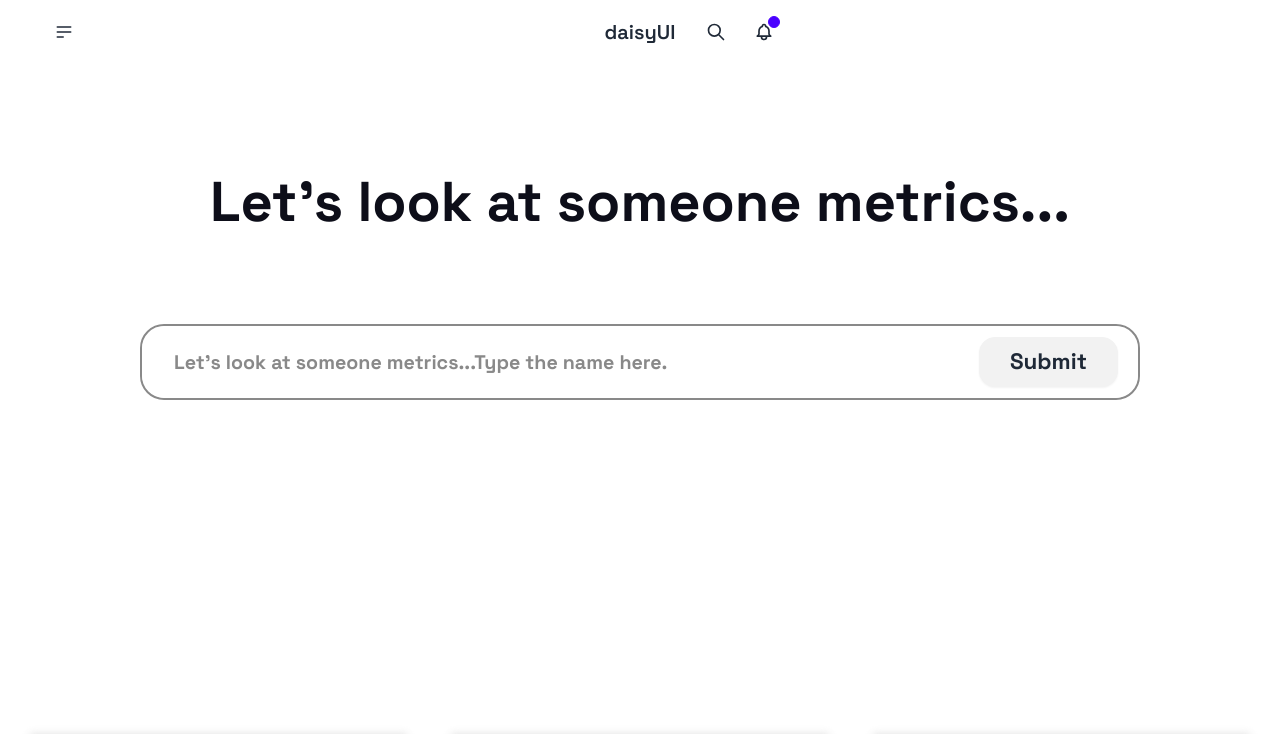
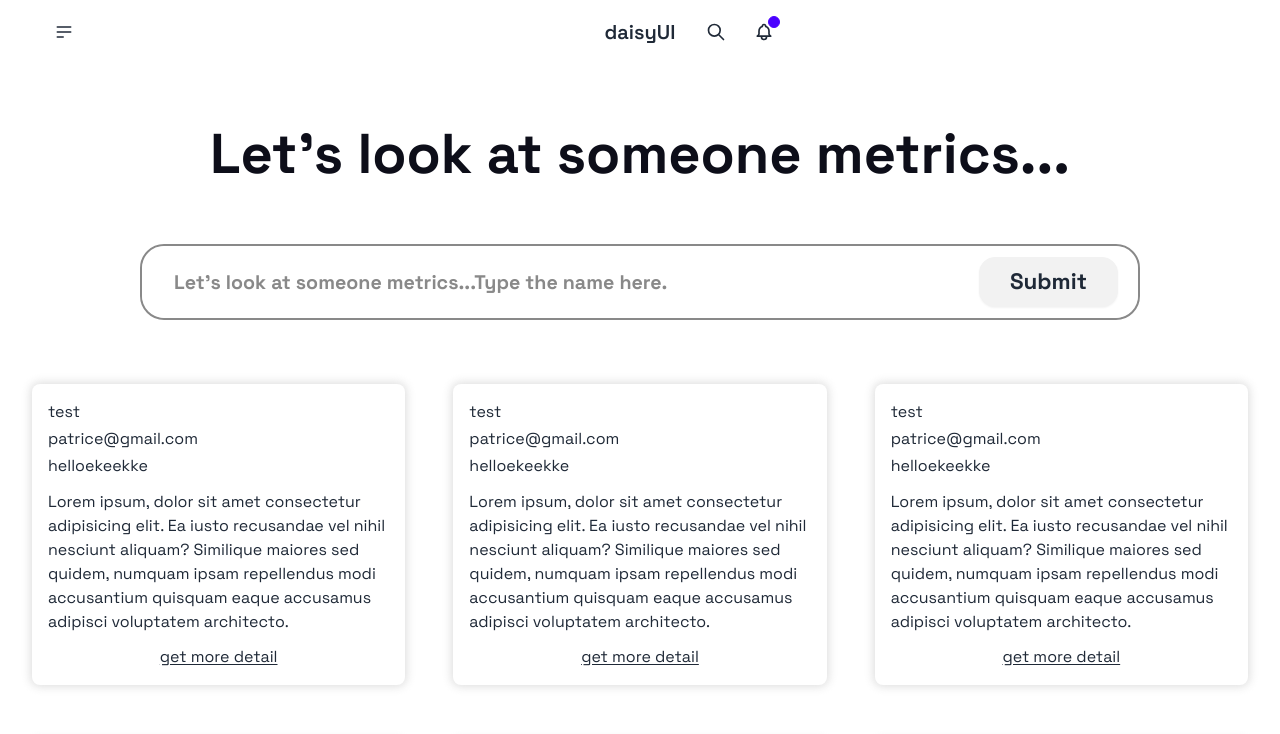
Before and after one commit to patrice012/github-metrics, a Next.js app: page / in a window 1280 px wide. Shown: the top 734 px of the page. Built offline with nearby package versions, Linux system fonts and the light colour scheme.

Commit message:
fix: remove top margin on large screen

```diff
--- a/app/Home/_home.scss
+++ b/app/Home/_home.scss
@@ -2,8 +2,10 @@
 
 .homePage {
     width: 100%;
-    height: calc(100vh - var(--navbar-height) - var(--footer-height));
+    // height: calc(100vh - var(--navbar-height) - var(--footer-height));
     align-self: center;
+    padding-block-start: 3rem;
+    padding-block-end: 4rem;
 
     & .container {
         height: 100%;
@@ -15,7 +17,7 @@
         flex-direction: column;
         justify-content: flex-start;
         align-items: center;
-        gap: 5rem;
+        gap: 3rem;
         margin-inline: auto;
         margin-block: auto;
 
@@ -29,7 +31,7 @@
         font-weight: 700;
         text-align: center;
         color: var(--blue-900, #0D0E19);
-        padding-top: 6rem;
+        // padding-top: 6rem;
 
 
     }
--- a/app/user/Respository.jsx
+++ b/app/user/Respository.jsx
@@ -5,9 +5,9 @@ export const Respository = () => {
     return (
         <div className="repository--container">
             <div className="fields--container">
-                <div className="repository--username">test</div>
-                <div className="repository--email">patrice@gmail.com</div>
-                <div className="repository--create-at">helloekeekke</div>
+                <h2 className="repository--username">test</h2>
+                <h3 className="repository--email">patrice@gmail.com</h3>
+                <h4 className="repository--create-at">helloekeekke</h4>
             </div>
             <div className="repository--readme">
                 Lorem ipsum, dolor sit amet consectetur adipisicing elit. Ea
--- a/app/user/_partials/_repository.scss
+++ b/app/user/_partials/_repository.scss
@@ -1,28 +1,27 @@
-
-.repository--container {
+.repository {
+    &--container {
         padding: 1rem;
         height: auto;
-    border: 12px;
+        border-radius: 8px;
         box-shadow: 0px 0px 8px 2px rgba(190, 190, 190, 0.48);
 
         display: flex;
         flex-direction: column;
         justify-content: center;
-    gap: .7rem;
-
-
+        gap: 0.7rem;
 
         & .fields--container {
             display: flex;
             flex-direction: column;
             justify-content: center;
-        gap: .2rem;
+            gap: 0.2rem;
         }
 
         & .more-information {
             margin-inline: auto;
             display: block;
             text-decoration: underline;
-        text-underline-offset: .1rem;
+            text-underline-offset: 0.1rem;
         }
     }
+}
```
Lines whose indentation alone changed are shown as unchanged.
